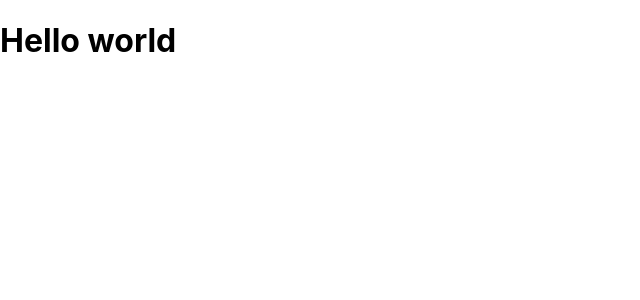
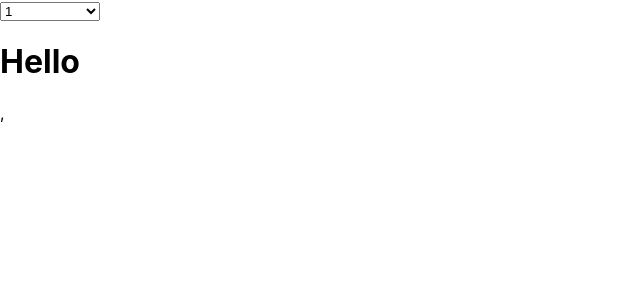
Before and after one commit to WildCodeSchool/Todo-Router-Example, a React (Create React App) app: page / in a window 1280 px wide. Shown: the top 300 px of the page, without its empty margins (0-640 px from the left). Built offline with nearby package versions, Linux system fonts and the light colour scheme.

Commit message:
bug fixed

```diff
--- a/package.json
+++ b/package.json
@@ -6,6 +6,7 @@
     "@testing-library/jest-dom": "^5.11.4",
     "@testing-library/react": "^11.1.0",
     "@testing-library/user-event": "^12.1.10",
+    "history": "^5.0.0",
     "react": "^17.0.1",
     "react-dom": "^17.0.1",
     "react-router-dom": "^5.2.0",
--- a/src/App.js
+++ b/src/App.js
@@ -1,15 +1,29 @@
 import logo from './logo.svg';
 import './App.css';
-import { BrowserRouter as Router, Switch, Route } from 'react-router-dom';
+
+import {
+	BrowserRouter as Router,
+	Switch,
+	Route,
+	Redirect,
+} from 'react-router-dom';
 import Homepage from './Homepage';
 import Todos from './Todos';
 import Todo from './Todo';
+import Selector from './Selector';
+
+// painting / sculpture / photography
+
 function App() {
+	console.log('re-render');
 	return (
 		<Router>
-			<Route path='/' exact component={Homepage}></Route>
-			<Route path='/todos' exact component={Todos}></Route>
-			<Route path='/todos/:id' exact component={Todo}></Route>
+			<Selector />
+			<Switch>
+				<Route path='/' exact component={Homepage}></Route>
+				<Route path='/todos' exact component={Todos}></Route>
+				<Route path='/todos/:id' exact component={Todo}></Route>
+			</Switch>
 		</Router>
 	);
 }
--- a/src/Homepage.js
+++ b/src/Homepage.js
@@ -1,7 +1,25 @@
 import React from 'react';
+import { useHistory } from 'react-router-dom';
+const types = [1, 2, 3, 4];
 
 function Homepage() {
-	return <h1>Hello world</h1>;
+	let history = useHistory();
+
+	const handleChange = (event) => {
+		console.log('change', event.target.value);
+		history.push(`/todos/${event.target.value}`);
+	};
+	return (
+		<h1>Hello</h1>
+		// <select
+		// 	style={{ width: '100px' }}
+		// 	onChange={(event) => handleChange(event)}
+		// >
+		// 	{types.map((type) => (
+		// 		<option>{type}</option>
+		// 	))}
+		// </select>
+	);
 }
 
 export default Homepage;
--- /dev/null
+++ b/src/Selector.js
@@ -0,0 +1,20 @@
+import React, { Component } from 'react';
+import { useHistory } from 'react-router-dom';
+const types = [1, 2, 3, 4];
+export default function Selector() {
+	const history = useHistory();
+	const handleChange = (event) => {
+		console.log('change', event.target.value);
+		history.push(`/todos/${event.target.value}`);
+	};
+	return (
+		<select
+			style={{ width: '100px' }}
+			onChange={(event) => handleChange(event)}
+		>
+			{types.map((type) => (
+				<option>{type}</option>
+			))}
+		</select>
+	);
+}
--- a/src/Todo.js
+++ b/src/Todo.js
@@ -6,11 +6,29 @@ class Todo extends React.Component {
 	}
 
 	componentDidMount() {
+		console.log('mount');
 		fetch(
 			`https://jsonplaceholder.typicode.com/todos/${this.props.match.params.id}`
 		)
 			.then((resp) => resp.json())
 			.then((data) => this.setState({ todo: data, loading: false }));
+	}
+	componentDidUpdate(prevProps) {
+		console.log('prev', prevProps.match.params.id);
+		console.log('next', this.props.match.params.id);
+		console.log(
+			prevProps.match.params.id !== this.props.match.params.id
+				? 'updating'
+				: 'nope'
+		);
+		if (prevProps.match.params.id !== this.props.match.params.id) {
+			this.setState({ loading: true });
+			fetch(
+				`https://jsonplaceholder.typicode.com/todos/${this.props.match.params.id}`
+			)
+				.then((resp) => resp.json())
+				.then((data) => this.setState({ todo: data, loading: false }));
+		}
 	}
 	render() {
 		console.log(this.props);
--- a/src/Todos.js
+++ b/src/Todos.js
@@ -11,6 +11,7 @@ class Todos extends React.Component {
 			.then((resp) => resp.json())
 			.then((data) => this.setState({ todos: data, loading: false }));
 	}
+
 	render() {
 		return (
 			<>
--- /dev/null
+++ b/src/history.js
@@ -0,0 +1,3 @@
+import { createBrowserHistory } from 'history';
+
+export default createBrowserHistory();
--- a/src/index.js
+++ b/src/index.js
@@ -3,12 +3,13 @@ import ReactDOM from 'react-dom';
 import './index.css';
 import App from './App';
 import reportWebVitals from './reportWebVitals';
+import { BrowserRouter as Router } from 'react-router-dom';
 
 ReactDOM.render(
-  <React.StrictMode>
-    <App />
-  </React.StrictMode>,
-  document.getElementById('root')
+	<React.StrictMode>
+		<App />,
+	</React.StrictMode>,
+	document.getElementById('root')
 );
 
 // If you want to start measuring performance in your app, pass a function
```
Also changed, not shown: 1 other file (tests, documents, lock files or other folders).
